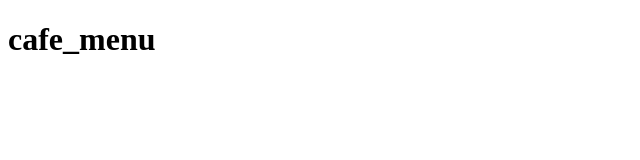
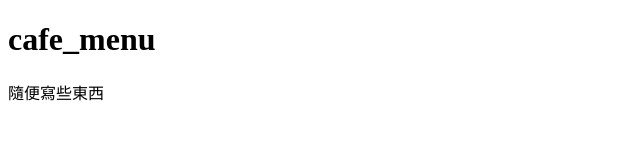
Before and after one commit to betty1201/m3-week-02-betty1201, a plain HTML site: page cafe_menu/index.html in a window 1280 px wide. Shown: the whole page, without its empty margins (0-640 px from the left). Drawn offline with Linux system fonts and the light colour scheme.

Commit message:
add cafe_menu

```diff
--- a/cafe_menu/index.html
+++ b/cafe_menu/index.html
@@ -7,5 +7,6 @@
 </head>
 <body>
     <h1>cafe_menu</h1>
+    <p>隨便寫些東西</p>
 </body>
 </html>
```
